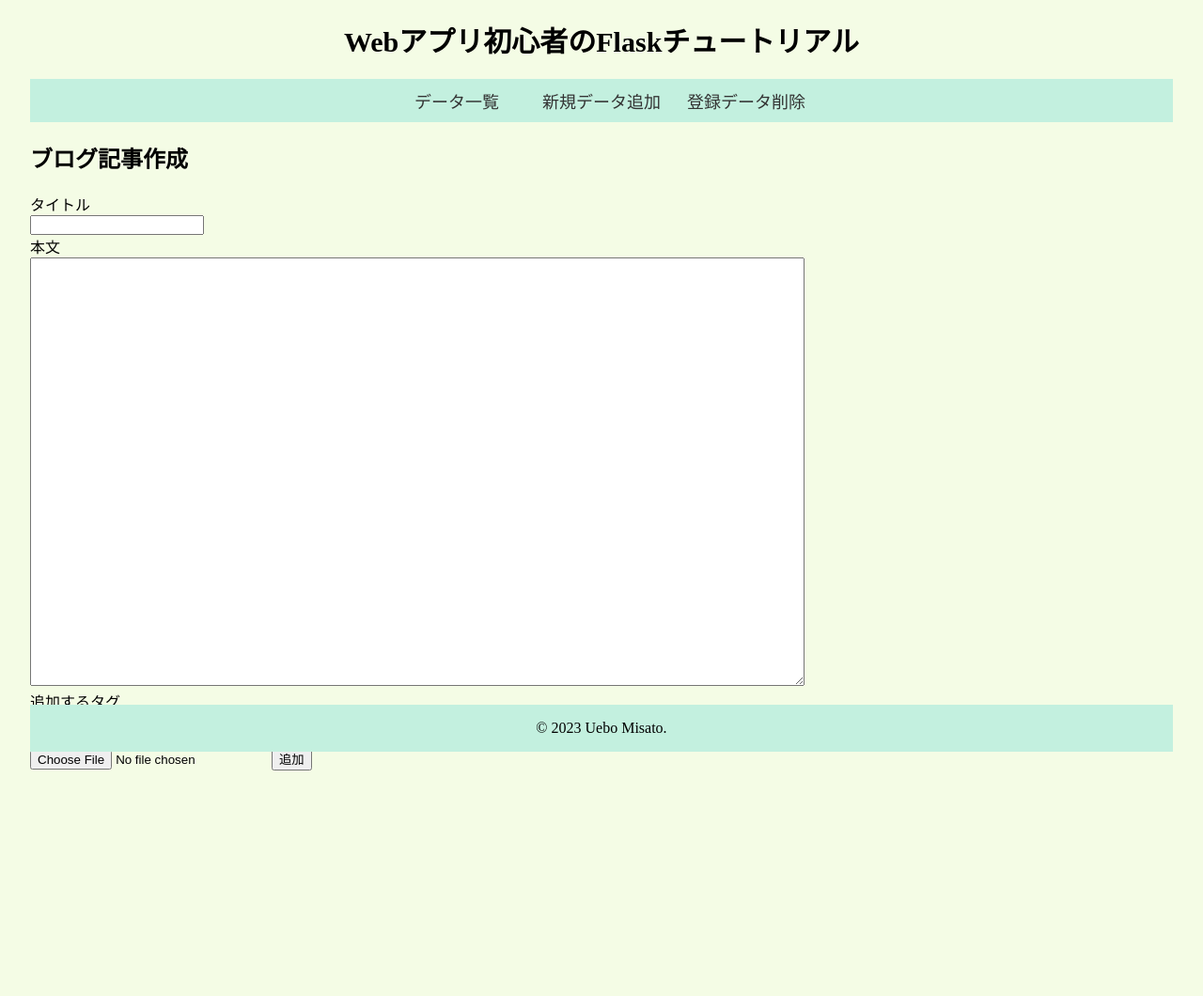
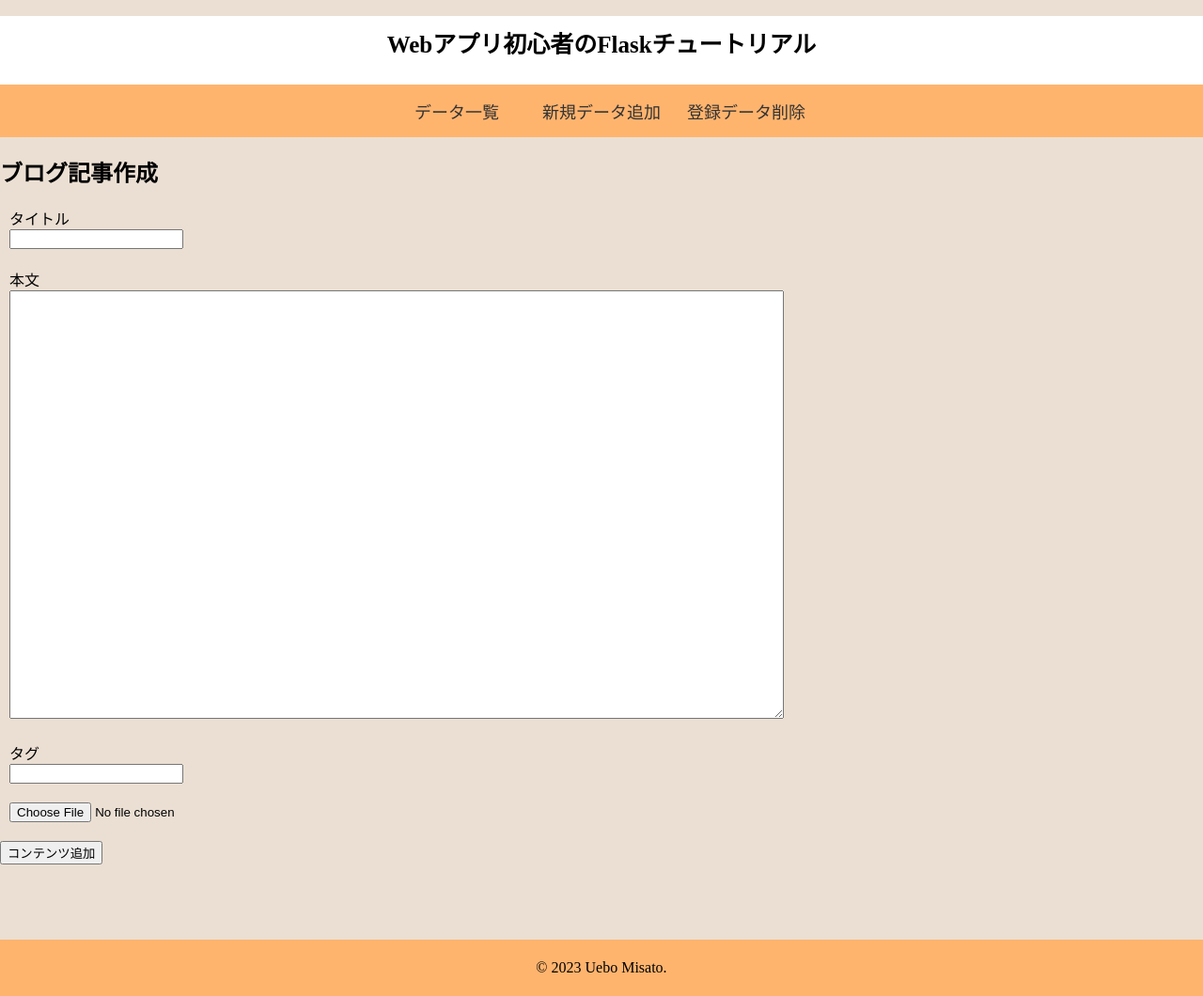
Before and after one commit to MisatoUebo/docker_practice, a Flask app: page /add in a window 1280 px wide. Shown: the whole page at 94% size. Before the commit the page ends 820 px from the top, so only its background shows below. Run offline with Flask 3, Linux system fonts and the light colour scheme; parts of the project's set-up code (start-up, migrations or seed data) failed here and were passed over.

Commit message:
現時点のものコミット

```diff
--- a/app/src/app.py
+++ b/app/src/app.py
@@ -132,6 +132,13 @@ def create_app():
         else:
             post.title=request.form.get("title")
             post.body=request.form.get("body")
+            post.tag=request.form.get("add-tag")
+
+            if not post.tag:
+                print('NULL')
+            else:
+                tagList.append(post.tag)
+
             db.session.commit()
             return redirect("/")
 
--- a/app/src/static/style.css
+++ b/app/src/static/style.css
@@ -1,3 +1,15 @@
+header{
+    background: rgb(255, 255, 255);
+}
+
+body {
+    width: 100%;
+    /* max-width: 1280px; */
+    margin: auto; /* bodyの外側の余白を指定する */
+    /* background: rgb(244, 252, 229); */
+    background: rgb(235, 223, 211);
+}
+
 table{
     border-collapse:collapse;
     border: 1px solid #333;
@@ -40,24 +52,20 @@ table td{
 /* メニューとしての形を整えるために簡単な装飾 */
 .main-menu-parent{
     text-align: center;
-    background:#c3f0df;
+    background:#ffb46e;
+    padding: 5px;
 }
 
 .main-menu-parent ul li a:hover{
-    color: rgb(72, 149, 140);
+    color: rgb(141, 96, 62);
 }
 
 .layout-title{
-    font-size: 30px;
+    font-size: 25px;
     text-align: center;
+    padding: 10px;
 }
 
-body {
-    width: 95%;
-    /* max-width: 1280px; */
-    margin: auto; /* bodyの外側の余白を指定する */
-    background: rgb(244, 252, 229);
-}
 
 /* -----　index.html関係　----- */
 
@@ -89,7 +97,7 @@ body {
 
 .tag-button{
     display: inline-block;
-    background: rgb(138, 223, 197);
+    background: rgb(255, 145, 34);
     color: #fff;
     padding: 8px 10px;
     margin: 2px;
@@ -110,20 +118,32 @@ body {
     display:flex;
     flex-direction:column;
     width: 350px;
-    background-color: rgb(255, 255, 255);
-    margin: 10px;
-    padding: 20px;
-    border-radius: 30px;
+    /* background-color: rgb(255, 200, 200); */
+    /* margin: 10px; */
+    padding: 10px;
+}
+
+.date-group a{
+    text-decoration: none;
 }
 
 .date-group p{
+    margin: 5px;
+}
 
-    /* padding: 10px; */
+.date-group p a{
+    font-size: 20px;
 }
 
 .contents-body p {
     white-space: pre-wrap;
     text-decoration: solid;
+}
+
+.display-title{
+    white-space:nowrap;
+    overflow:hidden;
+    text-overflow:ellipsis;
 }
 
 .createTime-text{
@@ -144,15 +164,20 @@ body {
     border-top: 2px dotted #999999;
 } */
 
+
+/* add.html */
+.form-group{
+    margin: 20px 10px;
+}
+
+
 footer{
-    position: fixed;/*←絶対位置*/
-    bottom: 0; /*下に固定*/
+    /* position: fixed;*/
+    bottom: 0;
     text-align: center;
-    background: #c3f0df;
-    width:95%;
-    margin: auto; /* bodyの外側の余白を指定する */
-    /* padding: 0px 10px; */
-    /* max-width: 1280px; */
+    background: #ffb46e;
+    /* width:100%; */
+    padding: 5px;
 }
 
 /* flaskメッセージの色指定 */
--- /dev/null
+++ b/app/src/static/style.js
@@ -0,0 +1,3 @@
+// function ShowLength( str ) {
+//     document.getElementById("inputlength").innerHTML = str.length + "/18";
+//  }
--- a/app/src/templates/add.html
+++ b/app/src/templates/add.html
@@ -8,6 +8,9 @@
     <div class="form-group">
         <label for="title">タイトル</label><br>
         <input type="text" name="title">
+
+        <!-- <input type="text" name="title" maxlength="18" onkeyup="ShowLength(value);"> -->
+        <!-- <p id="inputlength">0/18</p> -->
     </div>
     <div class="form-group">
         <label for="body">本文</label><br>
@@ -15,14 +18,15 @@
     </div>
 
     <div class="form-group">
-        <label for="title">追加するタグ</label><br>
+        <label for="tag">タグ</label><br>
         <input type="text" name="add-tag">
     </div>
 
-    <div>
+    <div class="form-group">
         <p><input type="file" name = "file">
-        <input type="submit" value="追加">
     </div>
+
+    <input type="submit" value="コンテンツ追加">
 
 </form>
 {% endblock %}
--- a/app/src/templates/index.html
+++ b/app/src/templates/index.html
@@ -16,13 +16,12 @@
     <div class="contents-grid-view">
     {% for user in users %}
         <div class="date-group">
-        <h3><a href="/{{user.id}}/contents" role="button">{{ user.title }}</a></h4>
+            <p><a href="/{{user.id}}/contents" role="button" class="display-title">{{ user.title }}</a></p>
             <p class="createTime-text">{{ user.createTime }}</p>
-
             <!-- <p>更新日時 : {{ user.updateTime }} /</p>
             <p>データID : {{ user.id }}</p>
             <p>ImagePath : {{ user.image_url }}</p> -->
-            <p>タグ : {{ user.tag }}</p>
+            <p>{{ user.tag }}</p>
             <img src="{{ user.image_url }}" alt="画像" class="display-img">
             <a href="/{{user.id}}/update" role="button">編集</a>
         </div>
--- a/app/src/templates/layout.html
+++ b/app/src/templates/layout.html
@@ -2,9 +2,12 @@
 <html>
 <head>
     <link rel="stylesheet" href="../static/style.css">
+    <script type="text/javascript" src="{{ url_for('static', filename='style.js') }}"></script>
     <title>{{ pageTitle }}</title>
 </head>
+
 <body>
+    <header>
         <h1 class="layout-title">Webアプリ初心者のFlaskチュートリアル</h1>
 
         <nav class="main-menu-parent">
@@ -14,14 +17,15 @@
             <li><a href="/delete">登録データ削除</a></li>
             </ul>
         </nav>
-
+    </header>
     <div class="contents-group">
         {% block content %}
         <!-- main-->
         {% endblock %}
     </div>
-</body>
     <footer>
         <p>© 2023 Uebo Misato.</p>
     </footer>
+</body>
+
 </html>
```
Also changed, not shown: app/src/templates/update.html (+11 -3 lines). Lines whose indentation alone changed are shown as unchanged.
